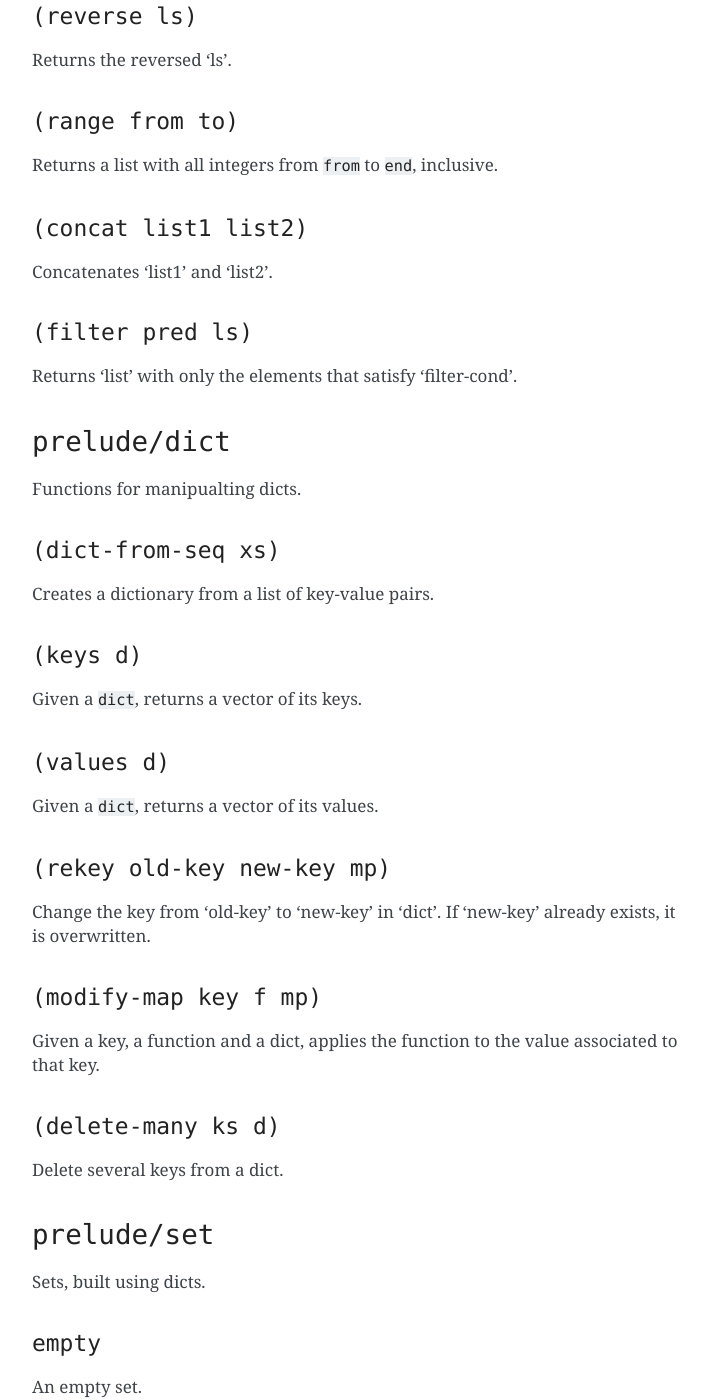
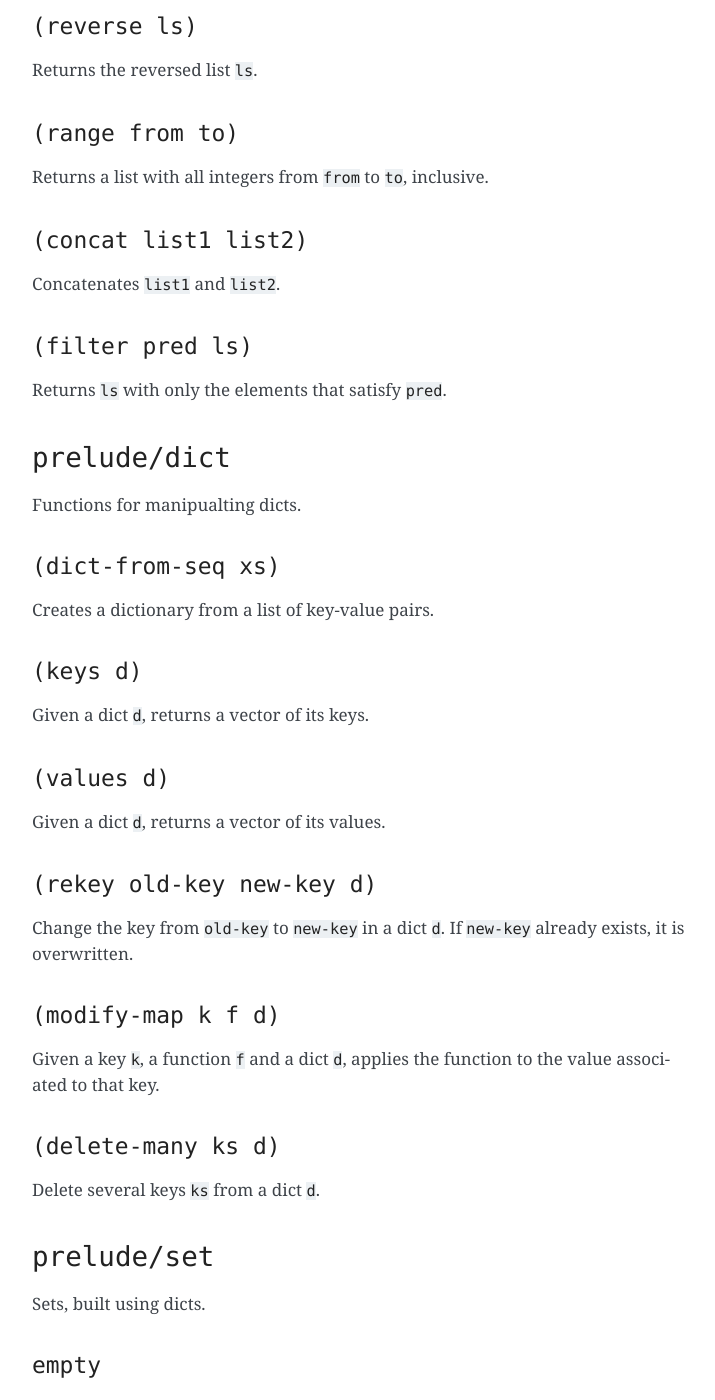
Before and after one commit to radicle-dev/radicle-alpha, a Sphinx documentation site: the page built from docs/source/reference.rst, in a window 1280 px wide and 1400 px high, scrolled down 15575 px. Shown: the whole window, without its empty margins (388-1103 px from the left). Built offline with Sphinx 7.4.7, drawn with Linux system fonts in a browser that asks for light colours; pages that are not in the unit, such as notebooks, are missing from menus; some of the changed text lies outside the part shown.

Commit message:
Use backticks for arguments in documentation (#276)
Improves the readability of the documentation.

```diff
--- a/docs/source/reference.rst
+++ b/docs/source/reference.rst
@@ -669,9 +669,9 @@ user input is a security hazard! Example: ``(shell! "ls -Glah" "")``.
 ``(process! command args to-write)``
 ~~~~~~~~~~~~~~~~~~~~~~~~~~~~~~~~~~~~
 
-Executes ``command`` using 'execvp'. with 'to-write' as input. Stdout
-and stderr are inherited. See 'man exec' for more information on
-'execvp'. Example: ``(process! "ls" ["-Glah"] "")``.
+Executes ``command`` using ``execvp`` with ``to-write`` as input. Stdout
+and stderr are inherited. See ``man exec`` for more information on
+``execvp``. Example: ``(process! "ls" ["-Glah"] "")``.
 
 ``(read-line!)``
 ~~~~~~~~~~~~~~~~
@@ -733,30 +733,30 @@ Functions for manipulating lists.
 
 The empty list.
 
-``(empty? ls)``
-~~~~~~~~~~~~~~~
+``(empty? seq)``
+~~~~~~~~~~~~~~~~
 
-True if 'seq' is empty, false otherwise.
+True if ``seq`` is empty, false otherwise.
 
 ``(reverse ls)``
 ~~~~~~~~~~~~~~~~
 
-Returns the reversed 'ls'.
+Returns the reversed list ``ls``.
 
 ``(range from to)``
 ~~~~~~~~~~~~~~~~~~~
 
-Returns a list with all integers from ``from`` to ``end``, inclusive.
+Returns a list with all integers from ``from`` to ``to``, inclusive.
 
 ``(concat list1 list2)``
 ~~~~~~~~~~~~~~~~~~~~~~~~
 
-Concatenates 'list1' and 'list2'.
+Concatenates ``list1`` and ``list2``.
 
 ``(filter pred ls)``
 ~~~~~~~~~~~~~~~~~~~~
 
-Returns 'list' with only the elements that satisfy 'filter-cond'.
+Returns ``ls`` with only the elements that satisfy ``pred``.
 
 ``prelude/dict``
 ----------------
@@ -771,29 +771,29 @@ Creates a dictionary from a list of key-value pairs.
 ``(keys d)``
 ~~~~~~~~~~~~
 
-Given a ``dict``, returns a vector of its keys.
+Given a dict ``d``, returns a vector of its keys.
 
 ``(values d)``
 ~~~~~~~~~~~~~~
 
-Given a ``dict``, returns a vector of its values.
+Given a dict ``d``, returns a vector of its values.
 
-``(rekey old-key new-key mp)``
-~~~~~~~~~~~~~~~~~~~~~~~~~~~~~~
+``(rekey old-key new-key d)``
+~~~~~~~~~~~~~~~~~~~~~~~~~~~~~
 
-Change the key from 'old-key' to 'new-key' in 'dict'. If 'new-key'
-already exists, it is overwritten.
+Change the key from ``old-key`` to ``new-key`` in a dict ``d``. If
+``new-key`` already exists, it is overwritten.
 
-``(modify-map key f mp)``
-~~~~~~~~~~~~~~~~~~~~~~~~~
+``(modify-map k f d)``
+~~~~~~~~~~~~~~~~~~~~~~
 
-Given a key, a function and a dict, applies the function to the value
-associated to that key.
+Given a key ``k``, a function ``f`` and a dict ``d``, applies the
+function to the value associated to that key.
 
 ``(delete-many ks d)``
 ~~~~~~~~~~~~~~~~~~~~~~
 
-Delete several keys from a dict.
+Delete several keys ``ks`` from a dict ``d``.
 
 ``prelude/set``
 ---------------
@@ -893,17 +893,17 @@ Lenses into the nth element of a vector
 ``(view-ref r lens)``
 ~~~~~~~~~~~~~~~~~~~~~
 
-Like 'view', but for refs.
+Like ``view``, but for refs.
 
 ``(set-ref r lens v)``
 ~~~~~~~~~~~~~~~~~~~~~~
 
-Like 'set', but for refs.
+Like ``set``, but for refs.
 
 ``(over-ref r lens f)``
 ~~~~~~~~~~~~~~~~~~~~~~~
 
-Like 'over', but for refs.
+Like ``over``, but for refs.
 
 ``prelude/chain``
 -----------------
@@ -924,8 +924,8 @@ chain dictionary with the chain state.
 ``(eval-in-chain expr chain)``
 ~~~~~~~~~~~~~~~~~~~~~~~~~~~~~~
 
-Evaluates 'expr' in the 'chain' and returns a dict with the ':result'
-and the resulting ':chain'.
+Evaluates ``expr`` in the ``chain`` and returns a dict with the
+``:result`` and the resulting ``:chain``.
 
 ``(update-chain-ref! chain-ref)``
 ~~~~~~~~~~~~~~~~~~~~~~~~~~~~~~~~~
```
Also changed, not shown: other parts of docs/source/reference.rst (+7 -7 lines), 9 other files.
